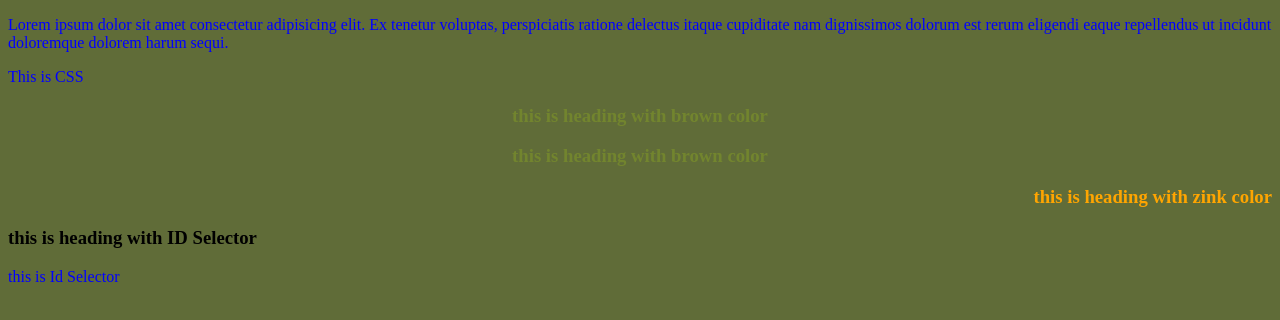
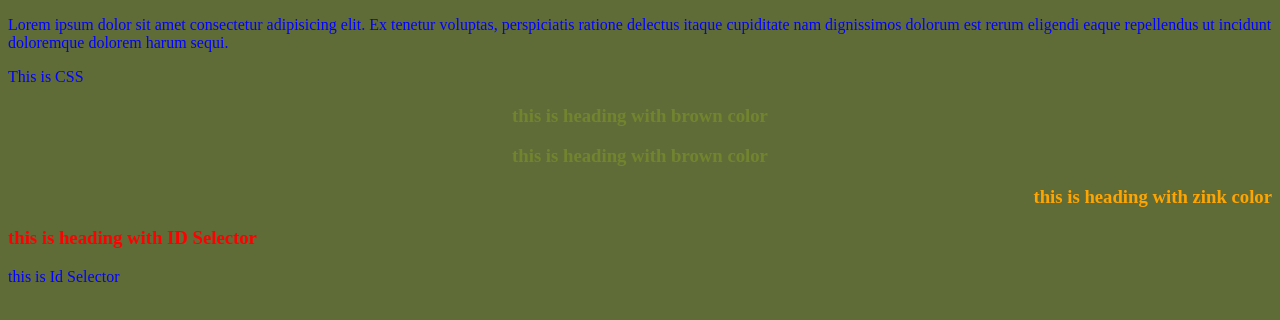
Before and after one commit to TayyabShoukat/html-css, a plain HTML site: page css class2/selectors.html in a window 1280 px wide. Drawn offline with Linux system fonts and the light colour scheme.

Commit message:
All Upload till flex box

```diff
--- a/css class2/selectors.css
+++ b/css class2/selectors.css
@@ -16,6 +16,6 @@
     text-align: right;
 }
 
-#headingWithID{
-    color: green;
+#headingWithID1{
+    color: 	hsl(0, 100%, 50%);
 }
```
Also changed, not shown: css class 3 background properties/background.css (+11 -2 lines).
